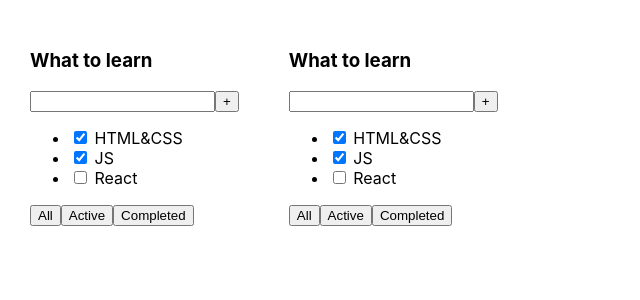
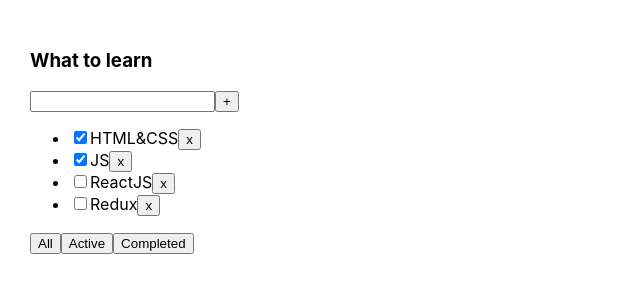
Before and after one commit to Ivan-Gusev-1993/my-todolist-tuesday, a React (Create React App) app: page / in a window 1280 px wide. Shown: the top 300 px of the page, without its empty margins (0-640 px from the left). Built offline with nearby package versions, Linux system fonts and the light colour scheme.

Commit message:
todolist again

```diff
--- a/src/App.tsx
+++ b/src/App.tsx
@@ -1,12 +1,45 @@
-import React from 'react';
+import React, {useState} from 'react';
 import './App.css';
-import Todolist from "./components/Todolist";
+import {Todolist} from "./components/Todolist";
+import {v1} from "uuid";
+
+
+
+
+export type FilterButtonValue = 'all' | 'active' | 'completed';
 
 function App() {
+    let [tasks, setTask] = useState([
+        {id: v1(), title: "HTML&CSS", isDone: true},
+        {id: v1(), title: "JS", isDone: true},
+        {id: v1(), title: "ReactJS", isDone: false},
+        {id: v1(), title: "Redux", isDone: false}
+    ])
+    let [filter, setFilter] = useState<FilterButtonValue>('all')
+
+    const removeTask = (id: string) => {
+        setTask(tasks.filter(t => t.id !== id))
+    }
+
+    let taskForTodolist = tasks;
+    if (filter === 'active') {
+        taskForTodolist = tasks.filter(t => !t.isDone)
+    }
+    if (filter === 'completed') {
+        taskForTodolist = tasks.filter(t => t.isDone)
+    }
+
+    const changeButton = (value: FilterButtonValue) => {
+        setFilter(value)
+    }
+
     return (
         <div className="App">
-           <Todolist/>
-           <Todolist/>
+            <Todolist title={'What to learn'}
+                      tasks={taskForTodolist}
+                      removeTask={removeTask}
+                      changeButton={changeButton}
+            />
         </div>
     );
 }
--- a/src/components/Todolist.tsx
+++ b/src/components/Todolist.tsx
@@ -1,27 +1,61 @@
 import React from 'react';
+import {FilterButtonValue} from "../App";
 
-const Todolist = () => {
+export type TaskType = {
+    id: string
+    title: string
+    isDone: boolean
+}
+
+type TodolistPropsType = {
+    title: string
+    tasks: Array<TaskType>
+    removeTask: (id: string) => void
+    changeButton:(value:FilterButtonValue)=>void
+}
+
+export const Todolist = (props: TodolistPropsType) => {
+
+
+            const onClickButtonAllHandler = (value:FilterButtonValue) => {
+                props.changeButton(value)
+            }
+             const onClickButtonActiveHandler = (value:FilterButtonValue) => {
+                props.changeButton(value)
+            }
+            const onClickButtonCompletedHandler = (value:FilterButtonValue) => {
+                props.changeButton(value)
+            }
+
     return (
         <div>
             <div>
-                <h3>What to learn</h3>
+                <h3>{props.title}</h3>
                 <div>
                     <input/>
                     <button>+</button>
                 </div>
                 <ul>
-                    <li><input type="checkbox" checked={true}/> <span>HTML&CSS</span></li>
-                    <li><input type="checkbox" checked={true}/> <span>JS</span></li>
-                    <li><input type="checkbox" checked={false}/> <span>React</span></li>
+                    {props.tasks.map((el) => {
+                        const onClickButtonHandler = () => {
+                            props.removeTask(el.id)
+                        }
+                        return (
+                            <li key={el.id}>
+                                <input type="checkbox" checked={el.isDone}/>
+                                <span>{el.title}</span>
+                                <button onClick={() => {onClickButtonHandler()}}>x</button>
+                            </li>
+                        )
+                    })}
+
                 </ul>
                 <div>
-                    <button>All</button>
-                    <button>Active</button>
-                    <button>Completed</button>
+                    <button onClick={()=>{onClickButtonAllHandler('all')}}>All</button>
+                    <button onClick={()=>{onClickButtonActiveHandler('active')}}>Active</button>
+                    <button onClick={()=>{onClickButtonCompletedHandler('completed')}}>Completed</button>
                 </div>
             </div>
         </div>
     );
 };
-
-export default Todolist;
```
